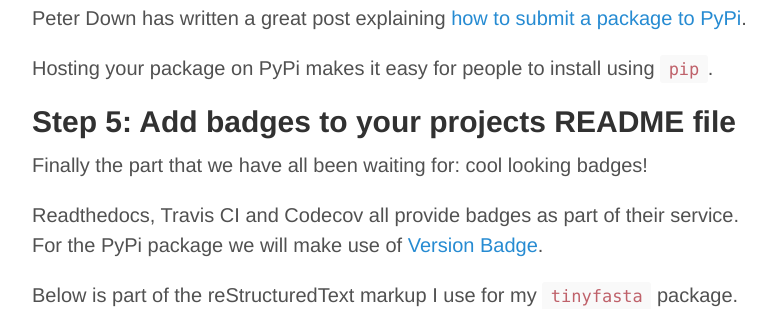
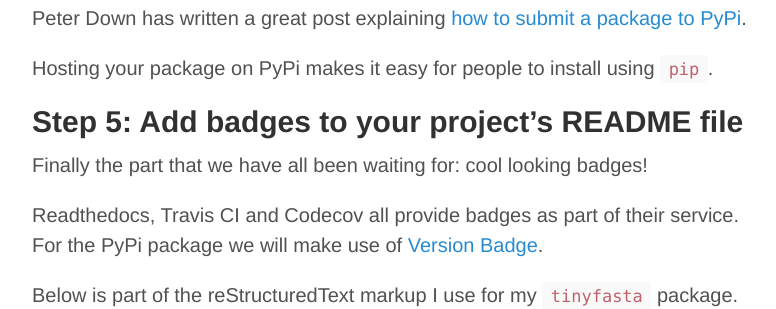
Before and after one commit to tjelvar-olsson/tjelvar-olsson.github.io, a Jekyll site: the page built from _posts/2015-08-30-five-steps-to-add-the-bling-factor-to-your-python-package.md, in a window 1280 px wide and 900 px high, scrolled down 3333 px. Shown: the part 155-464 px from the top of the window, without its empty margins (248-1024 px from the left). Built offline with Jekyll 4.4.1, drawn with Linux system fonts in a browser that asks for light colours; Markdown is read by kramdown in place of the engine named in the settings; comment, search, counter and statistics services are not loaded.

Commit message:
Fixed apostrophy.

```diff
--- a/_posts/2015-08-30-five-steps-to-add-the-bling-factor-to-your-python-package.md
+++ b/_posts/2015-08-30-five-steps-to-add-the-bling-factor-to-your-python-package.md
@@ -148,7 +148,7 @@ Peter Down has written a great post explaining
 Hosting your package on PyPi makes it easy for people to install using ``pip``.
 
 
-## Step 5: Add badges to your projects README file
+## Step 5: Add badges to your project's README file
 
 Finally the part that we have all been waiting for: cool looking badges!
 
```
